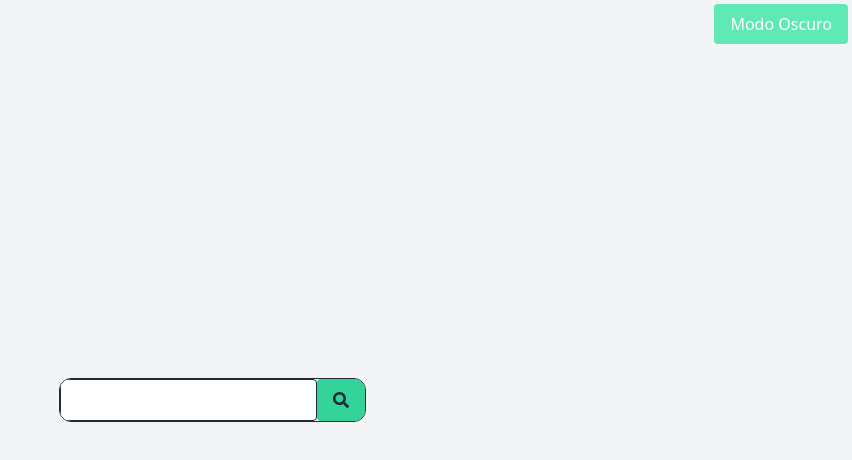
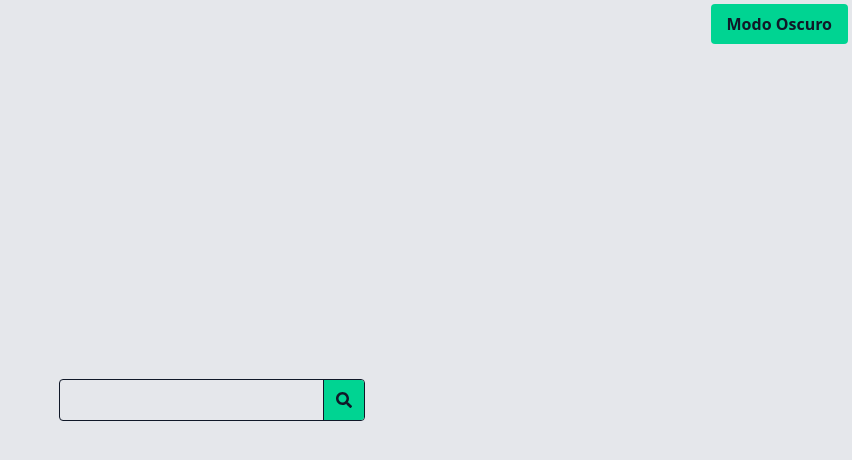
Before and after one commit to WilloAndru/TrabajoOmar, a React (Vite) app in the folder client/: page / in a window 1280 px wide. Shown: the top 460 px of the page, without its empty margins (428-1280 px from the left). Built offline with nearby package versions, Linux system fonts and the light colour scheme.

Commit message:
Tema oscuro profesional y estilos mejorados del link

```diff
--- a/client/index.html
+++ b/client/index.html
@@ -1,4 +1,4 @@
-<!doctype html>
+<!DOCTYPE html>
 <html lang="en">
   <head>
     <meta charset="UTF-8" />
--- a/client/src/App.tsx
+++ b/client/src/App.tsx
@@ -42,30 +42,35 @@ function App() {
   };
 
   return (
-    <div className="w-full min-h-screen flex flex-col items-center justify-center p-4 gap-4 bg-primary text-primary transition-colors duration-300">
+    <div className="w-full bg-gray-200 dark:bg-gray-800 min-h-screen flex items-center justify-center flex-col p-4 gap-4 transition-colors">
       <Theme />
       <form
         onSubmit={handleSearch}
-        className="flex border rounded-xl overflow-hidden"
+        className="flex border rounded overflow-hidden"
       >
         <input
           value={query}
           onChange={(e) => setQuery(e.target.value)}
           type="text"
-          className="input flex-1"
+          className="rounded px-4 focus:outline-0"
         />
-        <button className="button">
+        <button className="p-3 bg-emerald-400 border-l hover:bg-emerald-300">
           <FaSearch />
         </button>
       </form>
-      {loading && <div className="font-semibold">Buscando "{query}"...</div>}
+      {loading && (
+        <div className="font-semibold text-gray-600 dark:text-gray-400">
+          Buscando productos para "{query}"
+        </div>
+      )}
       {data && (
-        <div className="card">
+        <div className="bg-white dark:bg-gray-900 p-4 rounded">
           <section className="flex gap-2 items-center mb-2">
             <img className="h-10" src="/exito.png" alt="exito" />
             <h2>{data.totalCount} resultados</h2>
           </section>
-          <table className="table">
+
+          <table className="min-w-full bg-white dark:bg-gray-800 rounded overflow-hidden">
             <thead className="bg-gray-200 dark:bg-gray-700">
               <tr>
                 <th className="px-4 py-2 text-left">Id</th>
@@ -75,25 +80,36 @@ function App() {
                 <th className="px-4 py-2 text-left">Link</th>
               </tr>
             </thead>
+
             <tbody>
-              {data.products.map((p, i) => (
+              {data.products.map((p: Product, i: number) => (
                 <tr
                   key={i}
-                  className="border-b hover:bg-gray-50 dark:hover:bg-gray-600"
+                  className="border-b dark:border-gray-700 hover:bg-gray-50 dark:hover:bg-gray-700"
                 >
+                  {/* Id */}
                   <td className="px-4 font-semibold">{i + 1}</td>
+
+                  {/* Nombre del producto */}
                   <td className="px-4 font-semibold">{p.name}</td>
+
+                  {/* Precio final */}
                   <td className="px-4 font-bold">
                     $ {Number(p.price).toLocaleString("es-CO")}
                   </td>
-                  <td className="px-4 text-gray-600 dark:text-gray-300">
+
+                  {/* Precio por gramo */}
+                  <td className="px-4 text-gray-600 dark:text-gray-400">
                     $ {Number(p.pricePerUnit).toLocaleString("es-CO")}
                   </td>
+
+                  {/* Link */}
                   <td className="px-5 py-2">
                     <a
                       href={`https://www.exito.com${p.link}`}
                       target="_blank"
                       rel="noopener noreferrer"
+                      className="flex items-center justify-center w-full h-full hover:scale-120 transition-transform"
                     >
                       🔗
                     </a>
--- a/client/src/components/Theme.tsx
+++ b/client/src/components/Theme.tsx
@@ -1,23 +1,19 @@
-import { useState } from "react";
+import { useEffect, useState } from "react";
 
 export default function Theme() {
-  const [darkMode, setDarkMode] = useState(false);
+  const [darkMode, setDarkMode] = useState(
+    () => localStorage.getItem("theme") === "dark"
+  );
 
-  const toggleDarkMode = () => {
-    setDarkMode(!darkMode);
-
-    if (!darkMode) {
-      document.documentElement.classList.add("dark");
-    } else {
-      document.documentElement.classList.remove("dark");
-    }
-  };
+  useEffect(() => {
+    document.documentElement.classList.toggle("dark", darkMode);
+    localStorage.setItem("theme", darkMode ? "dark" : "light");
+  }, [darkMode]);
 
   return (
     <button
-      onClick={toggleDarkMode}
-      className="px-4 py-2 rounded fixed top-1 right-1 transition-colors duration-300
-                 bg-emerald-300 dark:bg-emerald-700 text-white dark:text-white hover:bg-emerald-400 dark:hover:bg-emerald-600"
+      onClick={() => setDarkMode((p) => !p)}
+      className="px-4 py-2 rounded fixed top-1 right-1 bg-emerald-400 hover:bg-emerald-300 font-bold"
     >
       {darkMode ? "Modo Claro" : "Modo Oscuro"}
     </button>
--- a/client/src/index.css
+++ b/client/src/index.css
@@ -1,49 +1,13 @@
 @import "tailwindcss";
 
-:root {
-  --bg-primary: #f3f4f6;
-  --text-primary: #1f2937;
-  --card-bg: #ffffff;
-  --table-bg: #ffffff;
-  --input-bg: #ffffff;
-  --button-bg: #34d399;
-  --button-hover: #6ee7b7;
+@custom-variant dark (&:where(.dark, .dark *));
+
+@layer base {
+  html {
+    @apply text-gray-900 bg-gray-200;
+  }
+
+  html.dark {
+    @apply text-gray-100 bg-gray-800;
+  }
 }
-
-.dark {
-  --bg-primary: #111827;
-  --text-primary: #f3f4f6;
-  --card-bg: #1f2937;
-  --table-bg: #1f2937;
-  --input-bg: #374151;
-  --button-bg: #059669;
-  --button-hover: #047857;
-}
-
-.bg-primary {
-  background-color: var(--bg-primary);
-}
-.text-primary {
-  color: var(--text-primary);
-}
-.card {
-  @apply rounded-xl p-4 shadow-md;
-  background-color: var(--card-bg);
-}
-.input {
-  @apply rounded border px-3 py-2;
-  background-color: var(--input-bg);
-  color: var(--text-primary);
-}
-.button {
-  @apply px-4 py-2 rounded font-semibold;
-  background-color: var(--button-bg);
-  color: var(--text-primary);
-}
-.button:hover {
-  background-color: var(--button-hover);
-}
-.table {
-  @apply w-full border-collapse rounded-xl overflow-hidden;
-  background-color: var(--table-bg);
-}
```
